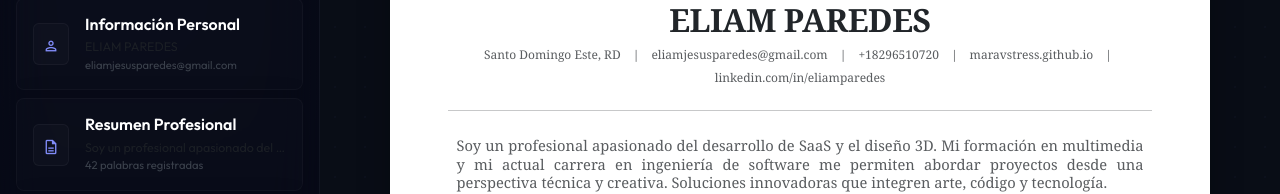
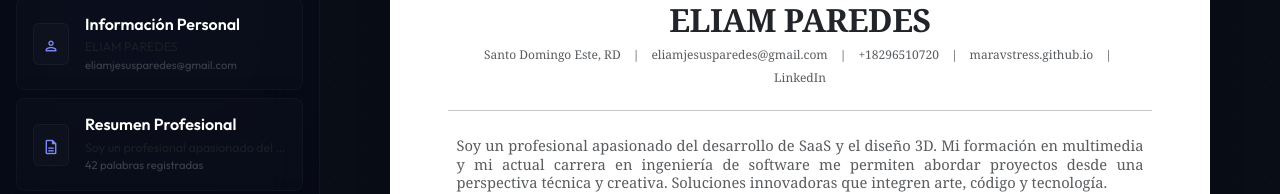
Before and after one commit to MaravStress/CV_buildeao, a React (Vite) app: page / in a window 1280 px wide. Shown: the part 168-362 px from the top of the page. Built offline with nearby package versions, Linux system fonts and the light colour scheme; a web font is replaced by a local one.

Commit message:
Update Preview.tsx

```diff
--- a/src/components/Preview.tsx
+++ b/src/components/Preview.tsx
@@ -152,7 +152,7 @@ export const Preview: React.FC<PreviewProps> = ({
   if (personalInfo.linkedin?.trim()) {
     contactItems.push(
       <a key="linkedin" href={personalInfo.linkedin.trim()} target="_blank" rel="noopener noreferrer" className="contact-link text-decoration-none text-muted">
-        {personalInfo.linkedin.trim().replace(/^https?:\/\/(www\.)?/, '').replace(/\/$/, '')}
+        LinkedIn
       </a>
     );
   }
```
